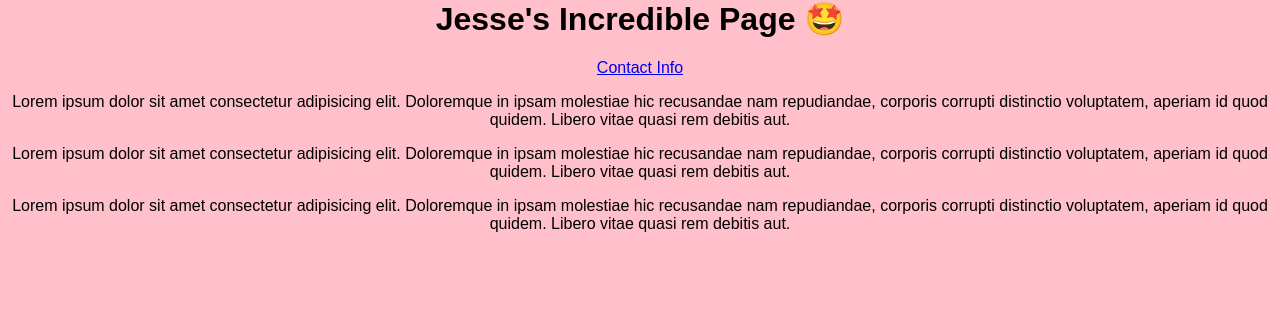
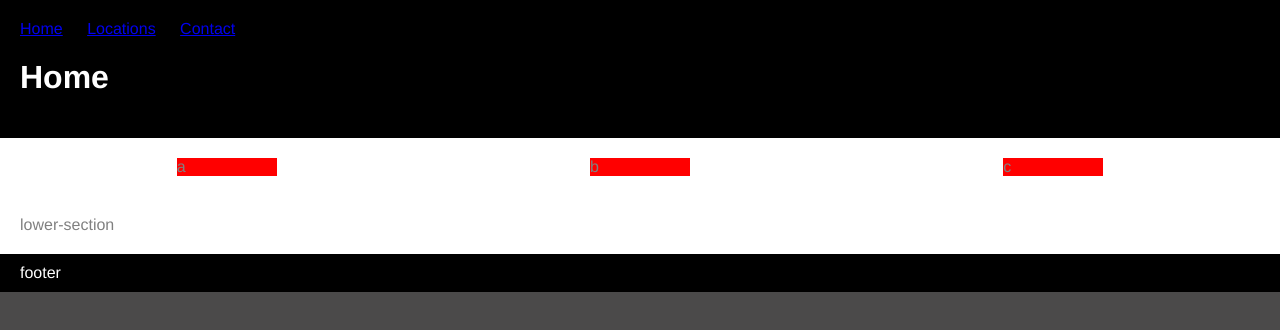
Before and after one commit to Learn2Developer/Learn2Developer.github.io, a plain HTML site: page index.html in a window 1280 px wide. Drawn offline with Linux system fonts and the light colour scheme.

Commit message:
redesign

```diff
--- a/index.html
+++ b/index.html
@@ -8,20 +8,23 @@
 </head>
 
 <body>
-    <h1>Jesse's Incredible Page 🤩</h1>
-    <a href="contact.html">Contact Info<a>
-            <p>Lorem ipsum dolor sit amet consectetur adipisicing elit. Doloremque in ipsam molestiae hic recusandae nam
-                repudiandae, corporis corrupti distinctio voluptatem, aperiam id quod quidem. Libero vitae quasi rem
-                debitis
-                aut.</p>
-            <p>Lorem ipsum dolor sit amet consectetur adipisicing elit. Doloremque in ipsam molestiae hic recusandae nam
-                repudiandae, corporis corrupti distinctio voluptatem, aperiam id quod quidem. Libero vitae quasi rem
-                debitis
-                aut.</p>
-            <p>Lorem ipsum dolor sit amet consectetur adipisicing elit. Doloremque in ipsam molestiae hic recusandae nam
-                repudiandae, corporis corrupti distinctio voluptatem, aperiam id quod quidem. Libero vitae quasi rem
-                debitis
-                aut.</p>
+    <header>
+        <nav>
+            <ul>
+                <li><a href="index.html">Home</a></li>
+                <li><a href="pages/locations.html">Locations</a></li>
+                <li><a href="pages/contact.html">Contact</a></li>
+            </ul>
+        </nav>
+        <h1>Home</h1>
+    </header>
+    <section>
+        <div>a</div>
+        <div>b</div>
+        <div>c</div>
+    </section>
+    <section>lower-section</section>
+    <footer>footer</footer>
 </body>
 
 </html>
--- a/styles.css
+++ b/styles.css
@@ -1,6 +1,42 @@
 body {
-    margin: 0;
-    background: pink;
-    text-align: center;
-    font-family: Arial, Helvetica, sans-serif
+    background: rgb(75, 74, 74);
+    color: white;
+    font-family: Helvetica neue, Helvetica, Arial, sans-serif;
+    margin: 0px;
+    padding: 0px;
 }
+
+header {
+    background: black;
+    padding: 20px;
+}
+
+section {
+    background: white;
+    color: grey;
+    padding: 20px;
+    display: flex;
+    flex-direction: row;
+}
+
+footer {
+    background: black;
+    padding: 10px 20px;
+}
+
+div {
+    background: red;
+    margin: auto;
+    width: 100px
+}
+
+ul {
+    margin: 0px;
+    padding: 0px;
+    list-style-type: none;
+}
+
+li {
+    display: inline-block;
+    margin-right: 20px;
+}
```
Also changed, not shown: contact.html (deleted, +0 -15 lines), pages/contact.html (added, +31 -0 lines), pages/locations.html (added, +31 -0 lines).
